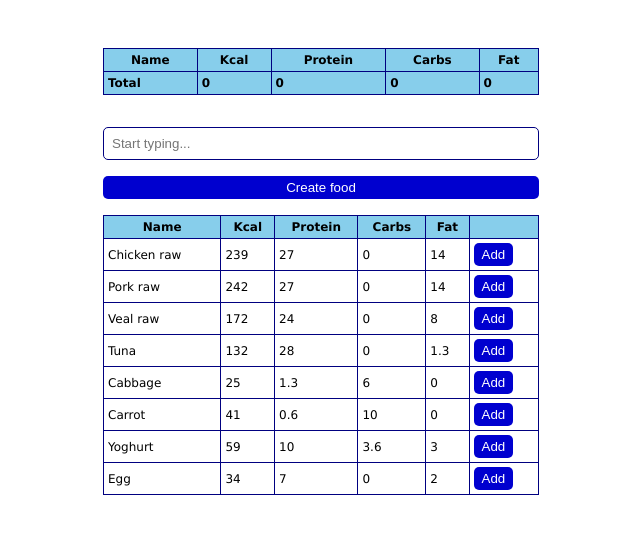
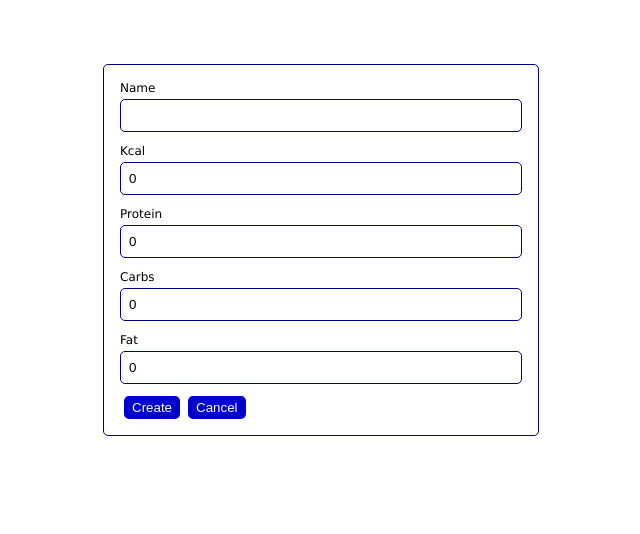
Before and after one commit to ElenaKikiova/food, a React (Create React App) app: page /form in a window 1280 px wide. Shown: the top 534 px of the page, without its empty margins (319-959 px from the left). Built offline with nearby package versions, Linux system fonts and the light colour scheme; data requests are answered from the project's data file.

Commit message:
Add routing

```diff
--- a/package.json
+++ b/package.json
@@ -9,6 +9,7 @@
     "json-server": "^0.17.4",
     "react": "^18.2.0",
     "react-dom": "^18.2.0",
+    "react-router-dom": "^6.22.3",
     "react-scripts": "5.0.1",
     "web-vitals": "^2.1.4"
   },
--- a/src/App.jsx
+++ b/src/App.jsx
@@ -2,13 +2,14 @@ import React, { useEffect, useState } from 'react';
 import Table from './components/Table';
 import Search from './components/Search';
 import ResultsTable from './components/ResultsTable';
-import Form from './components/Form';
+import { useNavigate } from 'react-router-dom';
 
 function App() {
 
   const [items, setItems] = useState([]);
   const [results, setResults] = useState([])
-  const [toggleForm, setToggleForm] = useState(false)
+
+  const navigate = useNavigate();
 
   useEffect(() => {
     onSearch("")
@@ -31,33 +32,11 @@ function App() {
     }
   }
 
-  const onCreateFood = async (food) => {
-    try {
-      const res = await fetch(`http://localhost:3000/foods`, {
-        method: 'POST',
-        headers: {
-          'Content-Type': 'application/json',
-        },
-        body: JSON.stringify(food)
-      })
-      const data = await res.json()
-      if (data) {
-        setToggleForm(false)
-        onSearch("")
-        alert(`Product ${food.name} added successfully!`)
-      }
-    }
-    catch (err) {
-      console.log(err, res)
-    }
-  }
-
   return (
     <div className="App">
       <Table items={items} />
       <Search onSearch={onSearch} />
-      <button onClick={() => setToggleForm(true)} className="toggleFormButton">Create food</button>
-      <Form toggleForm={toggleForm} onSubmit={onCreateFood} />
+      <button onClick={() => navigate("form")} className="toggleFormButton">Create food</button>
       <ResultsTable results={results} onAddFood={onAddFood} />
     </div>
   );
--- a/src/components/Table.jsx
+++ b/src/components/Table.jsx
@@ -37,7 +37,7 @@ const Table = ({ items }) => {
                 </tr>
             </thead>
             <tbody>
-                {items.length > 0 && items.map((item) => <FoodRow item={item} />)}
+                {items.length > 0 && items.map((item) => <FoodRow key={item.id} item={item} />)}
             </tbody>
             <tfoot>
                 <tr>
--- a/src/index.css
+++ b/src/index.css
@@ -35,6 +35,7 @@ button {
   padding: 0.25rem 0.5rem;
   cursor: pointer;
   color: white;
+  margin: 0 0.25rem;
 }
 
 thead {
--- a/src/index.js
+++ b/src/index.js
@@ -3,12 +3,26 @@ import ReactDOM from 'react-dom/client';
 import './index.css';
 import App from './App';
 import reportWebVitals from './reportWebVitals';
+import Form from './pages/Form';
+import {
+  createBrowserRouter,
+  RouterProvider
+} from "react-router-dom";
+
+const router = createBrowserRouter([
+  {
+    path: "/",
+    element: <App />
+  },
+  {
+    path: "form",
+    element: <Form />
+  }
+]);
 
 const root = ReactDOM.createRoot(document.getElementById('root'));
 root.render(
-  <React.StrictMode>
-    <App />
-  </React.StrictMode>
+  <RouterProvider router={router} />
 );
 
 // If you want to start measuring performance in your app, pass a function
--- a/src/components/Form.jsx
+++ b/src/pages/Form.jsx
@@ -1,6 +1,7 @@
 import { useState } from "react";
+import { useNavigate } from "react-router-dom";
 
-const Form = ({ toggleForm, onSubmit }) => {
+const Form = () => {
 
     const [name, setName] = useState("");
     const [kcal, setKcal] = useState(0);
@@ -9,8 +10,9 @@ const Form = ({ toggleForm, onSubmit }) => {
     const [fat, setFat] = useState(0);
 
     const [errors, setErrors] = useState([])
+    const navigate = useNavigate()
 
-    const submit = (e) => {
+    const submit = async (e) => {
         e.preventDefault()
         setErrors([])
         let isValid = true
@@ -36,22 +38,28 @@ const Form = ({ toggleForm, onSubmit }) => {
         }
 
         if (isValid) {
-            onSubmit({
-                name,
-                kcal,
-                protein,
-                carbs,
-                fat
-            })
-            setName("")
-            setKcal(0)
-            setProtein(0)
-            setCarbs(0)
-            setFat(0)
+
+            try {
+                const res = await fetch(`http://localhost:3000/foods`, {
+                    method: 'POST',
+                    headers: {
+                        'Content-Type': 'application/json',
+                    },
+                    body: JSON.stringify({ name, kcal, protein, carbs, fat })
+                })
+                const data = await res.json()
+                if (data) {
+                    alert(`Product ${name} added successfully!`)
+                    navigate("/")
+                }
+            }
+            catch (err) {
+                console.log(err)
+            }
         }
     }
 
-    return toggleForm && (
+    return (
         <form>
             <label htmlFor="name">Name</label>
             <input name="name" type="text" value={name} onChange={(e) => setName(e.target.value)}></input>
@@ -67,6 +75,7 @@ const Form = ({ toggleForm, onSubmit }) => {
             {errors.map((error) => <p key={error} className="error">{error}</p>)}
 
             <button onClick={submit}>Create</button>
+            <button onClick={() => navigate("/")}>Cancel</button>
         </form>
     )
 
```
Also changed, not shown: 1 other file (tests, documents, lock files or other folders).
